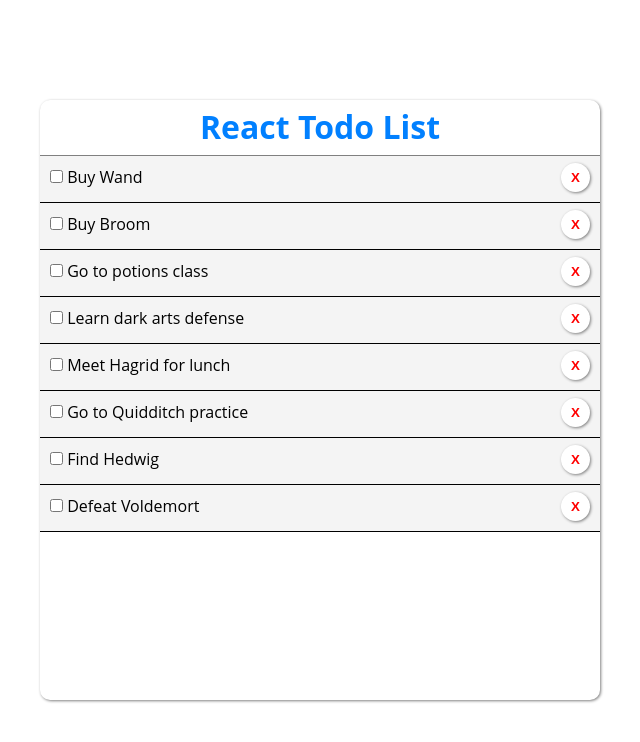
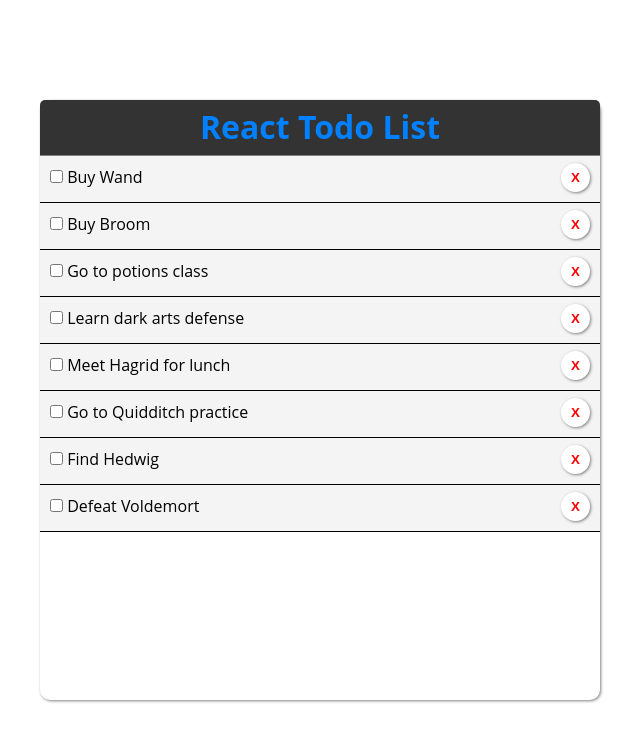
Before and after one commit to JS-goose/react-todo-list, a React (Create React App) app: page / in a window 1280 px wide. Shown: the top 742 px of the page, without its empty margins (320-960 px from the left). Built offline with nearby package versions, Linux system fonts and the light colour scheme.

Commit message:
adjusted styling for header

```diff
--- a/src/components/layout/header.js
+++ b/src/components/layout/header.js
@@ -12,7 +12,10 @@ const titleStyle = {
   textAlign: "center",
   padding: "5px 0",
   borderBottom: "1px solid gray",
+  borderTopLeftRadius: '5px',
+  borderTopRightRadius: '5px',
   color: "#0180ff",
+  backgroundColor: '#333',
 };
 
 export default Header;
```
